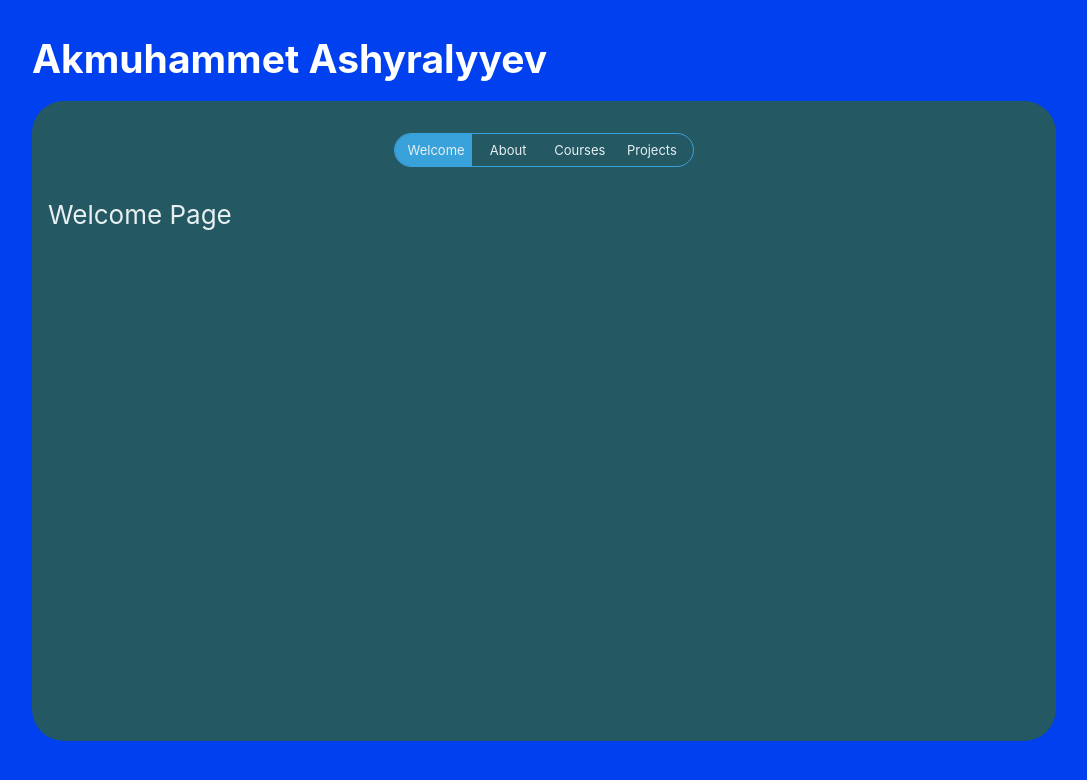
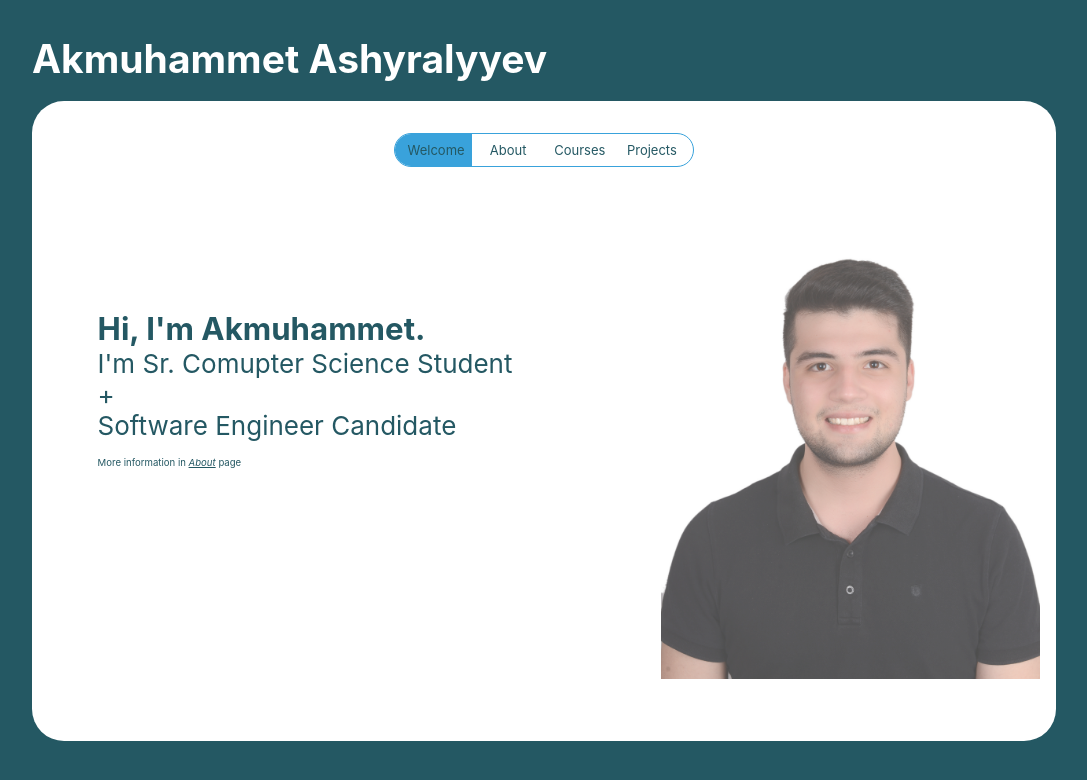
Before and after one commit to akmami/portfolio-akmami, a React (Create React App) app: page / in a window 1280 px wide. Shown: the top 780 px of the page, without its empty margins (96-1183 px from the left). Built offline with nearby package versions, Linux system fonts and the light colour scheme; no server answers.

Commit message:
welcome and courses pages are implemented

```diff
--- a/src/App.css
+++ b/src/App.css
@@ -5,11 +5,11 @@
  }
 
 .App {
-  width: 100vw;
-  height: 100vh;
+  min-width: 850px;
+  min-height: 100vh;
   align-items: center;
   justify-content: center;
-  overflow: hidden;
+  overflow: auto;
 }
 
 .title {
@@ -17,11 +17,12 @@
   height: 10px;
   margin: 0;
   text-align: left;
+  color: #ffffff;
  }
 
 .App-header {
-  background-color: #0040ee;
-  height: 100vh;
+  background-color: #245863;
+  min-height: 100vh;
   display: flex;
   flex-direction: column;
   align-items: center;
@@ -32,18 +33,18 @@
 
 .Tabs {
   width: 80%;
-  height: 80%;
-  background: #245863;
+  min-height: 80vh;
+  background: #ffffff;
   margin: 3.5rem auto 1.5rem;
   padding: 2rem 1rem;
-  color: #E8F0F2;
+  color: #245863;
   border-radius: 2rem;
   @media (max-width: 769px) {
     padding: 2rem 0;
   }
  }
-
- ul.nav {
+/*  Tab controller */
+ul.nav {
   width: 60%;
   max-width: 300px;
   margin: 0 auto 2rem;
@@ -53,10 +54,6 @@
   border-radius: 2rem;
   padding-left: 0px;
   text-size-adjust: auto;
-
-  @media (max-width: ) {
-
-  }
 }
 ul.nav li {
   width: 50%;
@@ -89,7 +86,7 @@ ul.nav li:nth-child(4) {
   padding-right: 0.5rem;
 }
 ul.nav li:hover {
-  background: rgba(50, 224, 196, 0.15);
+  background: rgba(1, 14, 12, 0.15);
 }
 ul.nav li.active {
   background: #39A2DB;
@@ -99,3 +96,48 @@ ul.nav li.active {
   font-size: 2rem;
   text-align: center;
 }
+
+/* Main content */
+.outlet {
+  height: 90%;
+  width: 100%;
+}
+
+/* Welcome page */
+.welcome {
+  min-height: 60vh;
+  width: 100%;
+  overflow: hidden;
+  position: relative;
+}
+.image{
+  opacity: 0.7;
+  position: absolute;
+  right: 0;
+  top: 0;
+  max-width: 70%;
+  max-height: 100%;
+}
+div.center {
+  margin: 0;
+  position: absolute;
+  top: 40%;
+  -ms-transform: translateY(-50%);
+  transform: translateY(-50%);
+  left: 5%;
+}
+.hi {
+  font-size: 1.2em;
+  font-weight: bold;
+}
+.about {
+  text-decoration: underline;
+  font-style: italic;
+  cursor: pointer;
+}
+.about:hover {
+  background: rgba(50, 224, 196, 0.15);
+}
+.more {
+  font-size: 0.6rem;
+}
--- a/src/components/all-tabs/course.js
+++ /dev/null
@@ -1,12 +0,0 @@
-import React from "react";
-
-function Course() {
-
-    return (
-        <div>
-            <label>Course Page</label>
-        </div>
-    )
-}
-
-export default Course;
--- /dev/null
+++ b/src/components/all-tabs/courses.js
@@ -0,0 +1,58 @@
+import React, { useEffect, useState } from "react";
+import Course from '../helpers/course';
+import courses from '../../data/courses';
+
+function Courses() {
+
+    const[data] = useState(courses);
+
+    return (
+        <div>
+            <div style={styles.div}>
+                <label style={styles.header}>Courses & Certificates</label> <br/> <br/>
+            </div>
+            {
+                Object.entries(data).map( ([type, courses]) =>
+                    <React.Fragment key={type}>
+                        <label style={styles.course}>{type}</label>
+                        <br/> <br/>
+                        {
+                            courses.map( (course, index) => {
+                                return (
+                                    <React.Fragment key={course.id}>
+                                        <Course style={styles.course} course={course} />
+                                        <br/>
+                                    </React.Fragment>
+
+                                );
+                            })
+                        }
+                    </React.Fragment>
+                )
+            }
+        </div>
+    )
+}
+
+export default Courses;
+
+let styles = {
+    header: {
+        width: '100%',
+        fontSize: '1.2em',
+        textAlign: 'center',
+    },
+    div: {
+        width: '100%',
+        minHeight: '100%',
+        overflow: 'hidden',
+        position: 'relative',
+        textAlign: 'center',
+    },
+    course: {
+        textAlign: 'left',
+    },
+    type: {
+        fontSize: '1.1em'
+    }
+}
--- a/src/components/all-tabs/welcome.js
+++ b/src/components/all-tabs/welcome.js
@@ -1,10 +1,28 @@
 import React from "react";
 
-function Welcome() {
+function Welcome(props) {
+
+    const handleAbout = () => {
+        props.handleAbout();
+    }
 
     return (
-        <div>
-            <label>Welcome Page</label>
+        <div className="welcome">
+            <img className="image" src={require('../../assets/akmuhammet.jpg')} alt='' />
+            <div className="center">
+                <label className="hi">Hi, I'm Akmuhammet.</label>
+                <br/>
+                <label className="CS">I'm Sr. Comupter Science Student</label>
+                <br/>
+                <label className="SWE"> + </label>
+                <br/>
+                <label className="SWE">Software Engineer Candidate</label>
+                <br/>
+                <label className="more">More information in </label>
+                    <label className="more about" onClick={handleAbout}>About</label>
+                <label className="more"> page</label>
+                <br/>
+            </div>
         </div>
     )
 }
--- /dev/null
+++ b/src/components/helpers/course.js
@@ -0,0 +1,48 @@
+import React, { useEffect, useState, Link } from "react";
+
+function Course(props) {
+
+    const [course] = useState(props.course);
+
+    const openInNewTab = url => {
+        window.open(url, '_blank', 'noopener,noreferrer');
+    };
+
+    return (
+            course ? (
+                <div>
+                    <label style={styles.title}>{course.title}</label> <br/>
+                    <label style={styles.course}>Organization: {course.organization}</label> <br/>
+                    <label style={styles.course}>Issued: {course.issue}</label> <br/>
+                    <label style={styles.course}>Credential: </label>
+                    <label style={styles.click}
+                        onClick={() => openInNewTab(course.credential)}>click to see</label>
+                    <br/>
+                    <label style={styles.course}>Learnt & Used: {course.learnt}</label> <br/>
+                </div>
+            ) : (
+                <div>
+                    <label>Error</label> <br/>
+                </div>
+
+            )
+    )
+}
+
+export default Course;
+
+let styles = {
+    title: {
+        fontSize: '0.85em'
+    },
+    course: {
+        fontSize: '0.7em'
+    },
+    click: {
+        textDecoration: 'underline',
+        fontStyle: 'italic',
+        cursor: 'pointer',
+        fontSize: '0.7em',
+        whiteSpace: 'nowrap'
+    }
+}
--- a/src/components/tabs.js
+++ b/src/components/tabs.js
@@ -1,8 +1,8 @@
 import React, { useState } from "react";
-import Course from "./all-tabs/course";
+import Courses from "./all-tabs/courses";
 import About from "./all-tabs/about";
 import Welcome from "./all-tabs/welcome";
-import Project from "./all-tabs/project";
+import Projects from "./all-tabs/projects";
 
 const Tabs = () => {
 
@@ -13,6 +13,7 @@ const Tabs = () => {
         setActiveTab('welcome')
     }
     const handleAbout = () => {
+        console.log("navigating to About");
         setActiveTab('about')
     }
     const handleCourse = () => {
@@ -25,13 +26,13 @@ const Tabs = () => {
     const getTab = () => {
         switch(activeTab) {
             case 'welcome':
-                return (<Welcome />);
+                return (<Welcome handleAbout={handleAbout}/>);
             case 'about':
                     return (<About />);
             case 'course':
-                return (<Course />);
+                return (<Courses />);
             case 'project':
-                return (<Project />);
+                return (<Projects />);
             default:
                 return (<Welcome />);
         }
@@ -39,7 +40,6 @@ const Tabs = () => {
 
     return (
         <div className="Tabs">
-
             <ul className="nav">
                 <li className={activeTab === 'welcome' ? "active" : ""} onClick={ handleWelcome }>Welcome</li>
                 <li className={activeTab === 'about' ? "active" : ""} onClick={ handleAbout }>About</li>
--- /dev/null
+++ b/src/data/courses.js
@@ -0,0 +1,94 @@
+const courses = {
+    Bioinformatics: [
+        {
+            id: 1,
+            title: 'Algorithms for DNA Sequencing',
+            organization: 'Coursera',
+            issue: 'Jan 29, 2022',
+            credential: 'https://www.coursera.org/account/accomplishments/certificate/H8MYEWZF99M4',
+            learnt: 'Fundamental of Bioinformatics Algorithms',
+        }
+    ],
+    Programming: [
+        {
+            id: 3,
+            title: 'React & Django Full Stack: web app, backend API, mobile apps',
+            organization: 'Udemy',
+            issue: 'Sep 18, 2022',
+            credential: 'https://www.udemy.com/certificate/UC-67662d52-3b73-432c-836d-5173e08d4798/',
+            learnt: 'Django, React, React Native, Firebase, Heroku',
+        },
+        {
+            id: 4,
+            title: 'The Mac Terminal Course for Beginners',
+            organization: 'Udemy',
+            issue: 'Jan 16, 2021',
+            credential: 'https://www.udemy.com/certificate/UC-5735a7ff-b97e-4cf4-8aa4-3eb9195d5ede/',
+            learnt: 'Bash Shell Scripting',
+        }
+    ],
+    CyberSecurity: [
+        {
+            id: 5,
+            title: 'The Complete Cyber Security Course : Anonymous Browsing! V3',
+            organization: 'Udemy',
+            issue: 'Jan 19, 2021',
+            credential: 'https://www.udemy.com/certificate/UC-e7db2bc8-3732-4017-9d68-73fe9a7806e9/',
+            learnt: 'Anonymous Browsing, Tor, Privacy, Proxy Servers and VPNs',
+        },
+        {
+            id: 7,
+            title: 'The Complete Cyber Security Course : Network Security! V2',
+            organization: 'Udemy',
+            issue: 'Feb 2, 2020',
+            credential: 'https://www.udemy.com/certificate/UC-117eeef6-3d73-4f88-9312-2854a3d75a54/',
+            learnt: 'Network Security, WiFi Security, Firewalls, Wireshark and Password Managers',
+        },
+        {
+            id: 8,
+            title: 'The Complete Cyber Security Course : Hackers Exposed! V1',
+            organization: 'Udemy',
+            issue: 'Sep 23, 2019',
+            credential: 'https://www.udemy.com/certificate/UC-99C1CMG2/',
+            learnt: 'Cyber Security Fundementals',
+        },
+        {
+            id: 9,
+            title: 'Setup Own VPN Server with Android, iOS, Win & Linux Clients',
+            organization: 'Udemy',
+            issue: 'Oct 1, 2020',
+            credential: 'https://www.udemy.com/certificate/UC-dff805e4-540c-4ef5-b639-e4806b138eed/',
+            learnt: 'Creating Personal VPN on AWS',
+        },
+    ],
+    Other: [
+        {
+            id: 2,
+            title: 'Apple Search Ads',
+            organization: 'Apple',
+            issue: 'Jul 27, 2022',
+            credential: 'https://certification-searchads.apple.com/certificate/XsWKWNDnQb/Akmuhammet-Ashyralyyev',
+            learnt: 'App Marketing Proficiency in Apple Search Ads',
+        }
+    ],
+    Hobby: [
+        {
+            id: 6,
+            title: 'Beden Dili Eğitimi',
+            organization: 'Udemy',
+            issue: 'Jan 16, 2021',
+            credential: 'https://www.udemy.com/certificate/UC-854962b1-fb9c-478d-be5f-5aa9d10378ee/',
+            learnt: 'Etkili Iletisim Becerileri',
+        },
+        {
+            id: 10,
+            title: '§ARAPLA TANISMA EGiTiMi',
+            organization: 'Neo Skala',
+            issue: 'Jun 6, 2021',
+            credential: 'https://www.neoskola.com/sertifikalar/DhLoM43bBWrgXmbWL',
+            learnt: 'Hobby',
+        }
+    ]
+};
+
+export default courses;
```
Also changed, not shown: src/assets/akmuhammet.jpg, src/components/all-tabs/projects.js (renamed from src/components/all-tabs/project.js), src/components/helpers/project.js (added).
